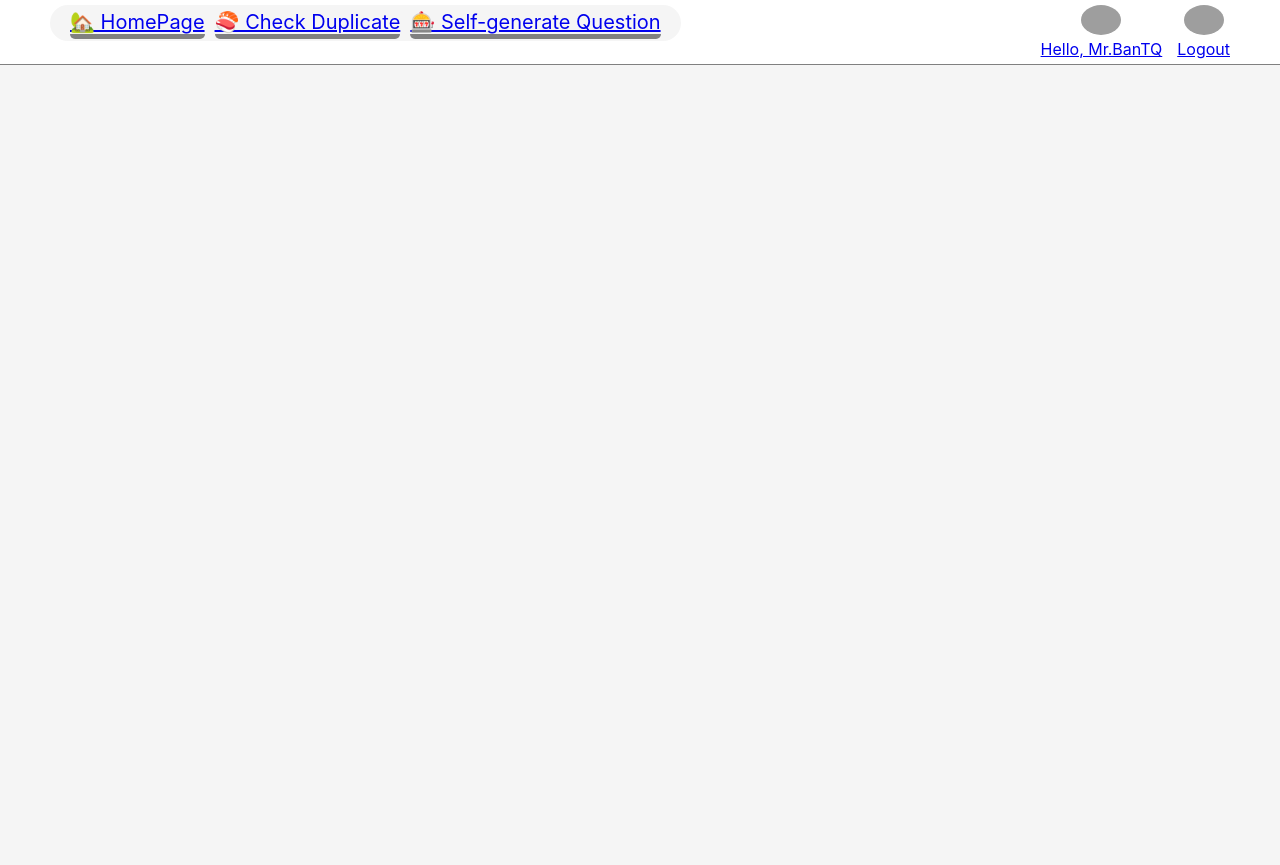
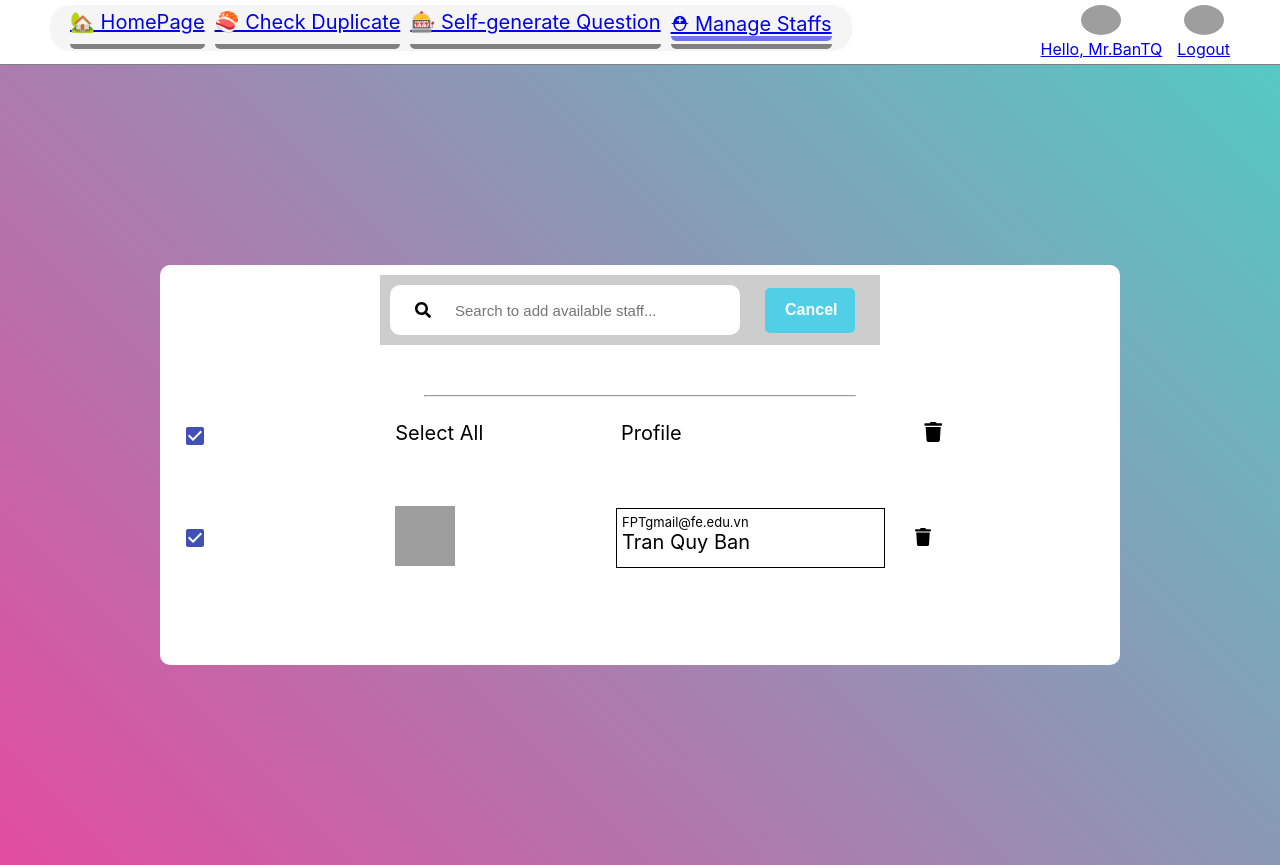
Before and after one commit to https-github-com-GiangHoang9912/capstone-project-front-end, a React (Create React App) app: page /admin/manage-staffs in a window 1280 px wide. Before the commit the page ends 800 px from the top, so only its background shows below. Built offline with nearby package versions, Linux system fonts and the light colour scheme; grey boxes are pictures that could not be loaded.

Commit message:
[fix] merge manage staffs

```diff
--- a/src/App/app.tsx
+++ b/src/App/app.tsx
@@ -10,6 +10,7 @@ import SelfGenerate from '../screen/self-generation-question'
 import Header from '../common/header'
 import Profile from '../screen/profile'
 import Login from '../screen/login'
+import ManageStaffs from '../screen/manage-staffs'
 
 function App(props: any) {
   return (
@@ -25,6 +26,9 @@ function App(props: any) {
         <Route exact path="/self-generate">
           <SelfGenerate />
         </Route>
+        <Route exact path="/admin/manage-staffs">
+          <ManageStaffs />
+        </Route>
         <Route exact path="/profile">
           <Profile />
         </Route>
--- a/src/common/header.tsx
+++ b/src/common/header.tsx
@@ -35,6 +35,12 @@ const Header: FC<HeaderProps> = (props) => {
             <NavLink to="/self-generate" activeClassName="active-li">
               {' '}
               🎰 Self-generate Question
+            </NavLink>
+          </li>
+          <li>
+            <NavLink to="/admin/manage-staffs" activeClassName="active-li">
+              {' '}
+              ⛑ Manage Staffs
             </NavLink>
           </li>
         </ul>
--- a/src/screen/admin.tsx
+++ b/src/screen/manage-staffs.tsx
@@ -5,16 +5,54 @@ import { faSearch, faTrash } from '@fortawesome/free-solid-svg-icons'
 import { Checkbox } from '@material-ui/core'
 import styled from 'styled-components'
 
-import SelectStaff from './select-staff'
-
-Admin.propTypes = {
+Staff.propTypes = {
   className: PropTypes.string,
 }
 
-Admin.defaultProps = {
+Staff.defaultProps = {
   className: '',
 }
-function Admin(props: any) {
+
+
+ManageStaffs.propTypes = {
+  className: PropTypes.string,
+}
+
+ManageStaffs.defaultProps = {
+  className: '',
+}
+
+function Staff(props: any) {
+  const { className } = props
+  const [checked, setChecked] = useState(true)
+  return (
+    <div className={className}>
+      <div className="child-container">
+        <div className="checkbox-child">
+          <Checkbox
+            defaultChecked={checked}
+            color="primary"
+            inputProps={{ 'aria-label': 'secondary checkbox' }}
+          />
+        </div>
+        <div className="avatar-user">
+          <img src="avatar2.png" />
+        </div>
+        <div className="profile-user">
+          <span className="text-email">FPTgmail@fe.edu.vn</span>
+          <span className="text-name">Tran Quy Ban</span>
+        </div>
+        <div className="iconTrash">
+          <span className="icon">
+            <FontAwesomeIcon className="faTrash" icon={faTrash} />
+          </span>
+        </div>
+      </div>
+    </div>
+  )
+}
+
+function ManageStaffs(props: any) {
   const { className } = props
   const [checked, setChecked] = useState(true)
 
@@ -62,7 +100,7 @@ function Admin(props: any) {
                   </span>
                 </div>
               </div>
-              <SelectStaff />
+              <Staff />
             </div>
           </div>
         </div>
@@ -71,7 +109,7 @@ function Admin(props: any) {
   )
 }
 
-const StyledAdmin = styled(Admin)`
+const StyledAdmin = styled(ManageStaffs)`
   * {
     padding: 0;
     margin: 0;
@@ -236,10 +274,6 @@ const StyledAdmin = styled(Admin)`
     align-items: center;
     justify-content: space-around;
   }
-  img {
-    width: 50px;
-    height: 50px;
-  }
 
   .checkbox {
     width: 20px;
@@ -250,5 +284,58 @@ const StyledAdmin = styled(Admin)`
   .text-profile {
     font-size: 20px;
   }
+
+  /* css for Staff */
+
+  .child-container {
+    display: flex;
+    margin-top: 30px;
+    align-items: center;
+    justify-content: space-around;
+  }
+
+  img {
+    width: 60px;
+    height: 60px;
+  }
+
+  .faTrash {
+    width: 18px;
+    height: 18px;
+  }
+
+  .text-select,
+  .text-profile {
+    font-size: 20px;
+  }
+
+  //** setsize div */
+  div .checkbox-child {
+    width: 20%;
+  }
+
+  div .avatar-user {
+    width: 20%;
+  }
+
+  div .profile-user {
+    width: 28%;
+    height: 60px;
+    border: 1px solid black;
+    display: flex;
+    flex-direction: column;
+    padding: 5px;
+  }
+
+  div .iconTrash {
+    width: 20%;
+  }
+
+  .profile-user .text-email {
+    font-size: 13px;
+  }
+  .profile-user .text-name {
+    font-size: 20px;
+  }
 `
 export default StyledAdmin
```
Also changed, not shown: src/screen/select-staff.tsx (deleted, +0 -112 lines), 1 other file (tests, documents, lock files or other folders).
